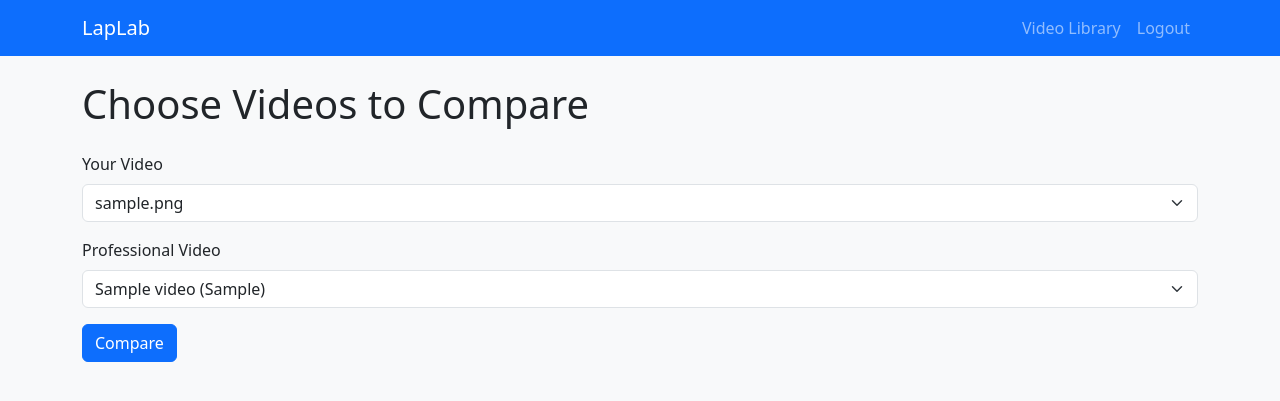
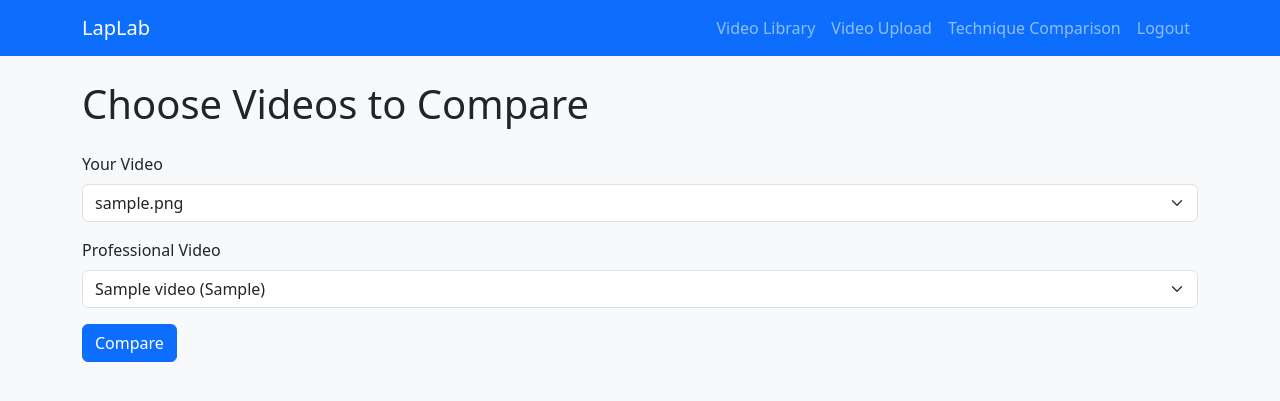
Before and after one commit to belyons123/SwimHabitTracker, a Flask app: page /compare_select in a window 1280 px wide. Shown: the top 401 px of the page. Run offline with Flask 3, Linux system fonts and the light colour scheme; the visitor is signed in with stand-in values (Sample User, id 1); tables that the repository leaves empty hold one stand-in row (values such as "Sample post").

Commit message:
Added and fixed video comparison functionality so that users can now route to upload, select and compare video screens successfully

```diff
--- a/app.py
+++ b/app.py
@@ -8,7 +8,7 @@ from werkzeug.utils import secure_filename
 from flask import Flask, render_template, request, redirect, session
 from models.user import create_user, verify_user, get_username
 from models.videos import get_all_videos, get_video
-from models.user_videos import save_user_video, get_user_videos
+from models.user_videos import save_user_video, get_user_videos, get_user_video
 
 #Database establishment
 connection = sqlite3.connect("database.db")
@@ -113,6 +113,7 @@ def video_detail(video_id):
 #User video upload
 UPLOAD_FOLDER = "static/uploads"
 ALLOWED_EXTENSIONS = {"mp4", "mov"}
+os.makedirs(UPLOAD_FOLDER, exist_ok=True)
 
 app.config["UPLOAD_FOLDER"] = UPLOAD_FOLDER
 
@@ -163,7 +164,7 @@ def compare_viewer():
     user_vid = request.args.get("user_vid")
     pro_vid = request.args.get("pro_vid")
 
-    user_video = get_user_videos(user_vid)
+    user_video = get_user_video(user_vid)
     pro_video = get_video(pro_vid)
 
     return render_template("compare_viewer.html", user_video=user_video, pro_video=pro_video)
--- a/models/user_videos.py
+++ b/models/user_videos.py
@@ -18,3 +18,11 @@ def get_user_videos(user_id):
     videos = cursor.fetchall()
     conn.close()
     return videos
+
+def get_user_video(video_id):
+    conn = sqlite3.connect("database.db")
+    cursor = conn.cursor()
+    cursor.execute("SELECT * FROM user_videos WHERE id = ?", (video_id,))
+    video = cursor.fetchone()
+    conn.close()
+    return video
--- a/templates/base.html
+++ b/templates/base.html
@@ -31,6 +31,16 @@
                         <a class="nav-link" href="/videos">Video Library</a>
                     </li>
 
+                    <!--Video Upload-->
+                    <li class="nav-item">
+                        <a class="nav-link" href="/upload_video">Video Upload</a>
+                    </li>
+
+                    <!--Video Compare Select-->
+                    <li class="nav-item">
+                        <a class="nav-link" href="/compare_select">Technique Comparison</a>
+                    </li>
+
                     <!--Logout-->
                     <li class="nav-item"><a class="nav-link" href="/register">Logout</a></li>
 
```
Also changed, not shown: 1 other file.
